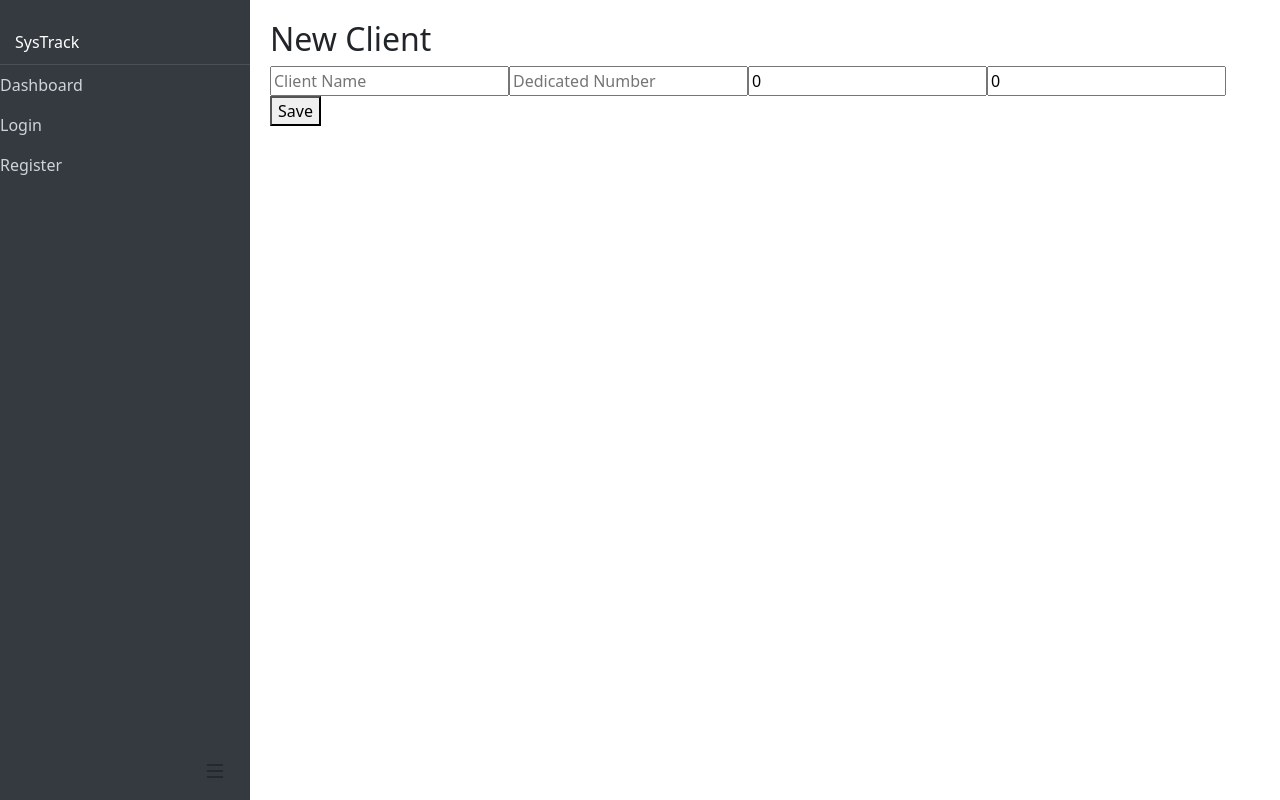
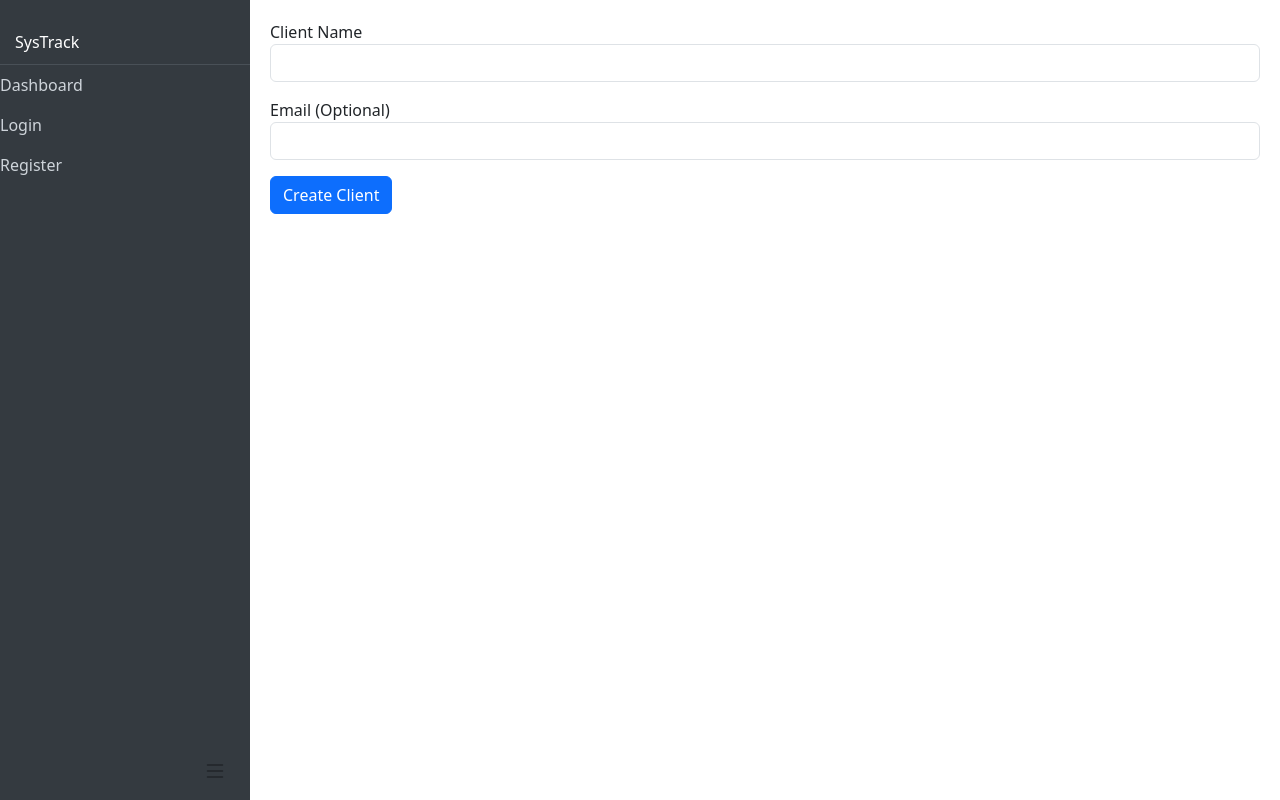
Before and after one commit to xzxzxxx/SysTrack, a React (Create React App) app in the folder frontend/: page /clients/new in a window 1280 px wide. Built offline with nearby package versions, Linux system fonts and the light colour scheme.

Commit message:
implement client creation

```diff
--- a/frontend/src/components/clients/ClientForm.js
+++ b/frontend/src/components/clients/ClientForm.js
@@ -3,12 +3,7 @@ import axios from 'axios';
 import { useHistory, useParams } from 'react-router-dom';
 
 function ClientForm({ token }) {
-  const [client, setClient] = useState({
-    client_name: '',
-    dedicated_number: '',
-    no_of_orders: 0,
-    no_of_renew: 0
-  });
+  const [client, setClient] = useState({ client_name: '', email: '' });
   const [error, setError] = useState('');
   const history = useHistory();
   const { id } = useParams();
@@ -53,47 +48,35 @@ function ClientForm({ token }) {
   };
 
   return (
-    <div>
-      <h2>{id ? 'Edit Client' : 'New Client'}</h2>
-      {error && <p style={{ color: 'red' }}>{error}</p>}
-      <form onSubmit={handleSubmit}>
+    <form onSubmit={handleSubmit}>
+      <div className="mb-3">
+        <label htmlFor="client_name">Client Name</label>
         <input
           type="text"
+          className="form-control"
+          id="client_name"
           name="client_name"
-          placeholder="Client Name"
           value={client.client_name}
           onChange={handleChange}
           required
         />
+      </div>
+      <div className="mb-3">
+        <label htmlFor="email">Email (Optional)</label>
         <input
-          type="text"
-          name="dedicated_number"
-          placeholder="Dedicated Number"
-          value={client.dedicated_number}
+          type="email"
+          className="form-control"
+          id="email"
+          name="email"
+          value={client.email}
           onChange={handleChange}
-          required
         />
-        <input
-          type="number"
-          name="no_of_orders"
-          placeholder="Number of Orders"
-          value={client.no_of_orders}
-          onChange={handleChange}
-          min="0"
-          required
-        />
-        <input
-          type="number"
-          name="no_of_renew"
-          placeholder="Number of Renewals"
-          value={client.no_of_renew}
-          onChange={handleChange}
-          min="0"
-          required
-        />
-        <button type="submit">Save</button>
-      </form>
-    </div>
+      </div>
+      <button type="submit" className="btn btn-primary">
+        {id ? 'Update Client' : 'Create Client'}
+      </button>
+      {error && <div className="alert alert-danger mt-3">{error}</div>}
+    </form>
   );
 }
 
--- a/frontend/src/components/clients/ClientList.js
+++ b/frontend/src/components/clients/ClientList.js
@@ -23,6 +23,7 @@ function ClientList({ token }) {
     { key: 'dedicated_number', label: 'Dedicated Number' },
     { key: 'no_of_orders', label: 'Orders' },
     { key: 'no_of_renew', label: 'Renewals' },
+    { key: 'email', label: 'Email' }
   ];
 
   const { visibleColumns, toggleColumn, resetColumns } = useColumnFilter(columns, 'client_columns');
```
Also changed, not shown: 1 other file (tests, documents, lock files or other folders).
